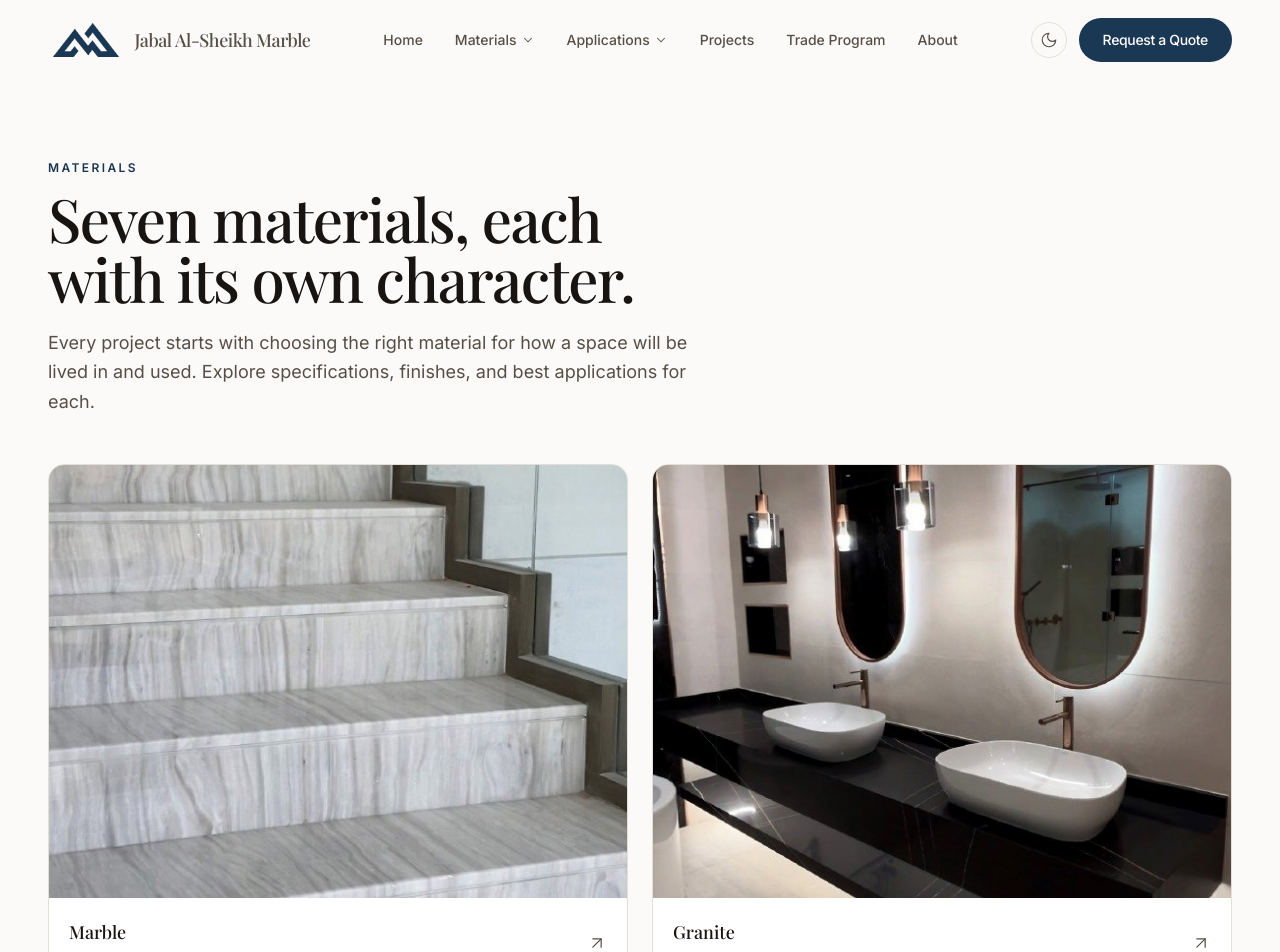
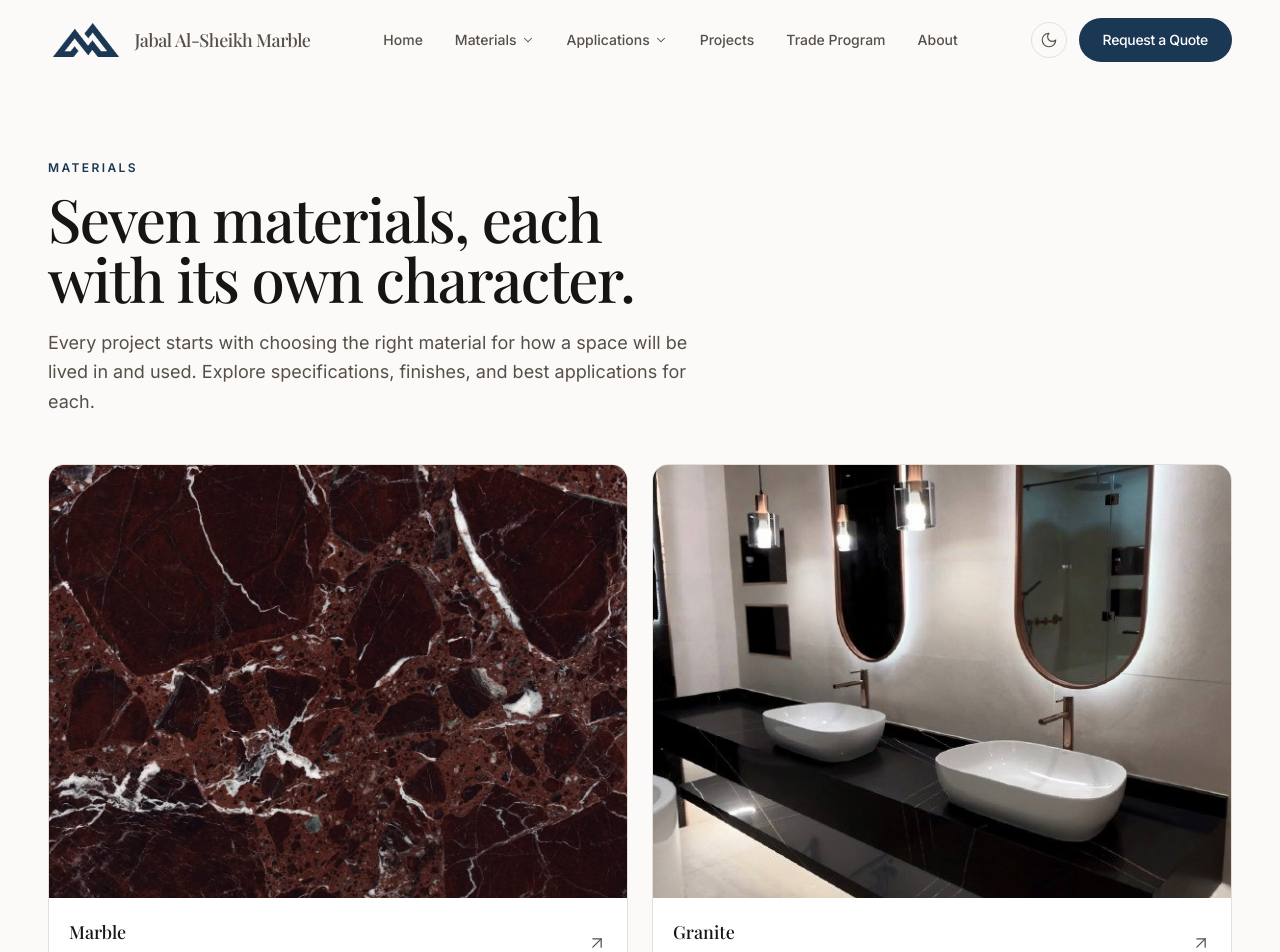
Before and after one commit to basselalnashar-gif/jas-marble-websitee, a Next.js app: page /materials in a window 1280 px wide. Shown: the top 952 px of the page. Built offline with nearby package versions, Linux system fonts and the light colour scheme.

Commit message:
Set Rosa Levanto as marble page hero background

```diff
--- a/src/data/materials.ts
+++ b/src/data/materials.ts
@@ -14,6 +14,7 @@ export const materials: Material[] = [
     description:
       "Natural marble has been the material of choice for the world's most enduring architecture for a reason: no two slabs are alike, and its soft veining brings warmth and movement no engineered surface can fully replicate. We select and fabricate marble for countertops, flooring, wall cladding, and signature interior features.",
     images: [
+      { src: "/images/materials/marble/marble-hero-rosa-levanto.jpg", alt: "Rosa Levanto marble slab texture" },
       { src: "/images/materials/marble/marble-01.jpg", alt: "Marble stair treads, fabricated and installed" },
       { src: "/images/materials/marble/marble-02.jpg", alt: "Book-matched marble vanity countertop" },
       { src: "/images/materials/marble/marble-03.jpg", alt: "Bookmatched dark marble slab, floor-to-ceiling" },
```
